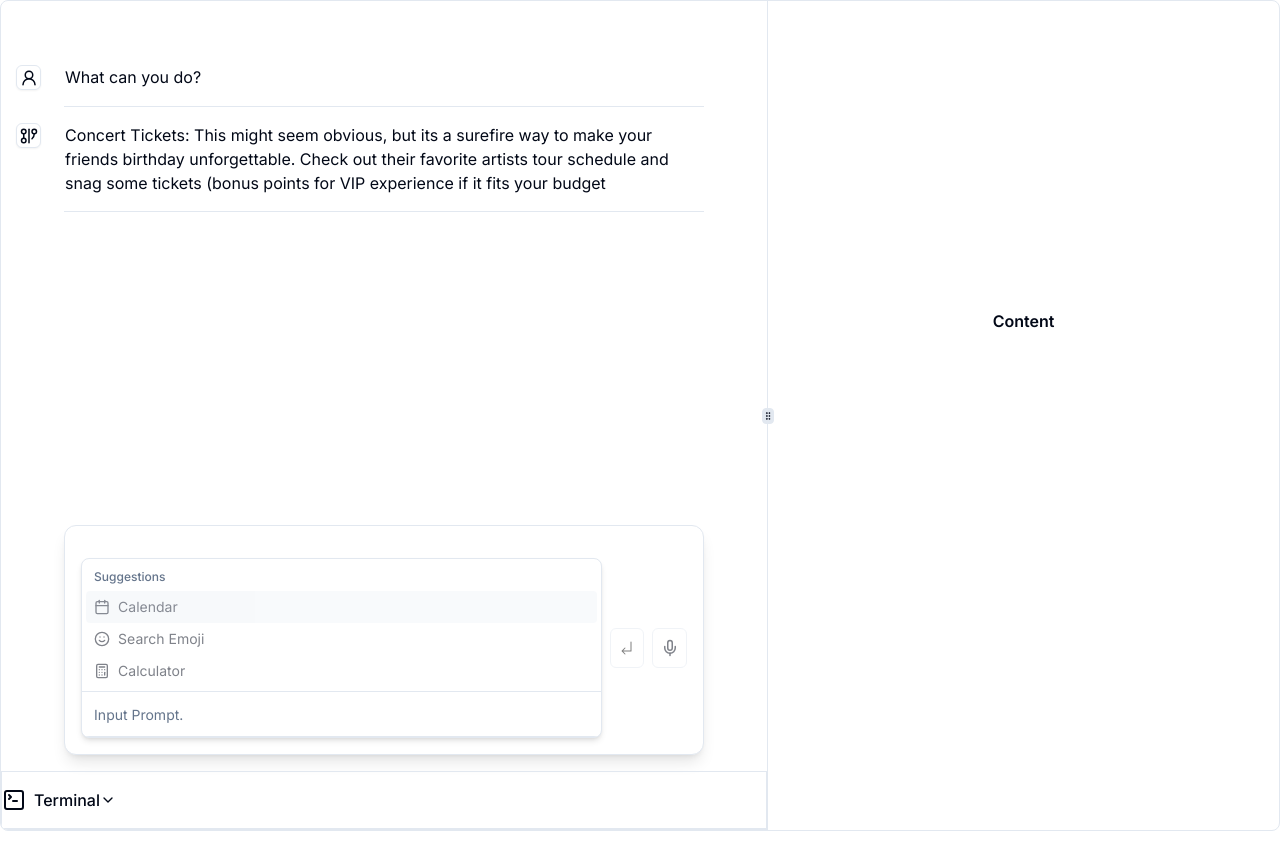
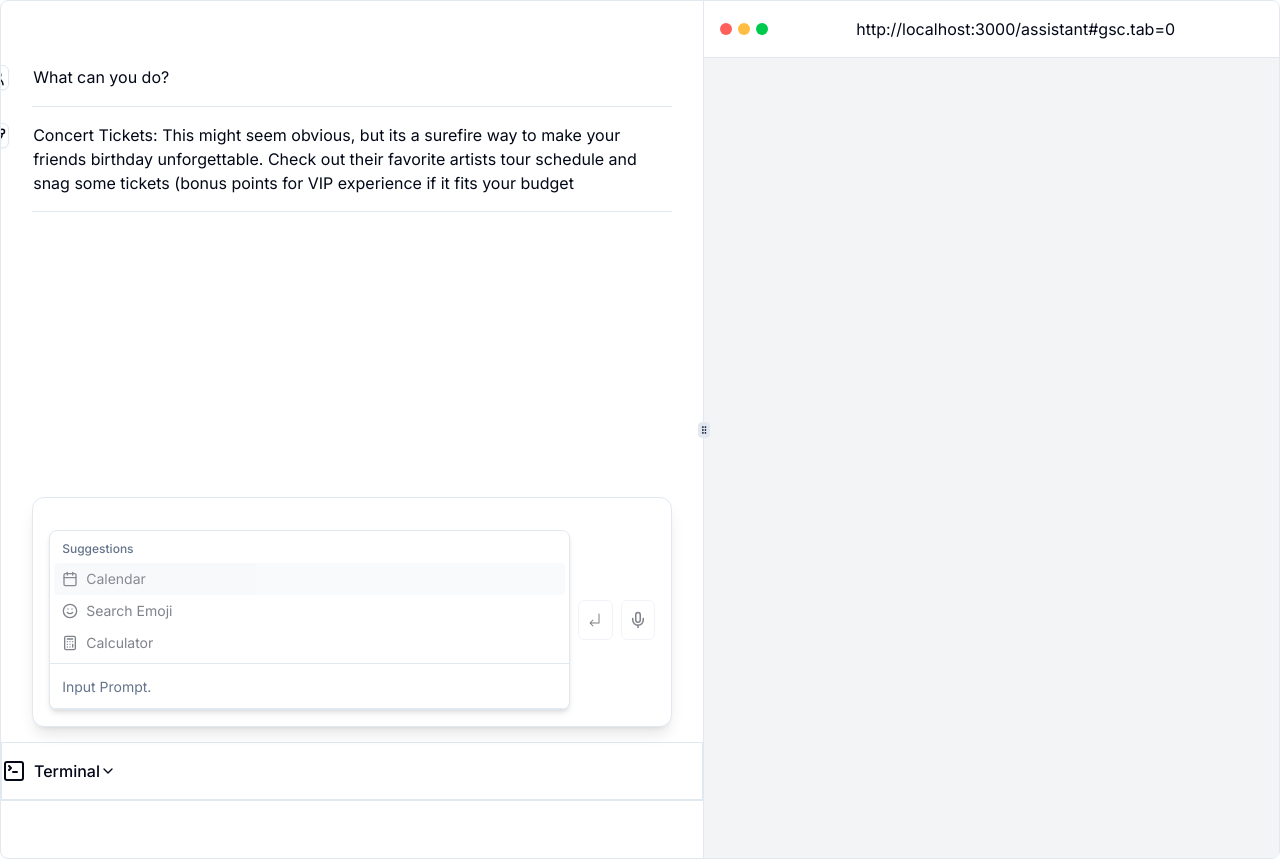
Before and after one commit to SujalChoudhari/CodeshastraX, a Next.js app in the folder frontend/: page /assistant in a window 1280 px wide. Before the commit the page ends 831 px from the top, so only its background shows below. Built offline with nearby package versions, Linux system fonts and the light colour scheme.

Commit message:
ui added framer

```diff
--- /dev/null
+++ b/frontend/public/browser.html
@@ -0,0 +1,3 @@
+ <script async src="https://cse.google.com/cse.js?cx=263e2e4db051b97ca">
+</script>
+<div class="gcse-search"></div>
--- a/frontend/src/app/assistant/page.tsx
+++ b/frontend/src/app/assistant/page.tsx
@@ -5,6 +5,7 @@ import {
   ResizablePanel,
   ResizablePanelGroup,
 } from "@/components/ui/resizable"
+import styles from './window.module.css';
 
 import {
   Calculator,
@@ -57,6 +58,12 @@ export default function page() {
   )
 
   const [chatbotResponse, setChatbotResponse] = useState<string | null>(null);
+  const [animatePrompt, setAnimatePrompt] = useState(false); // State to control animation
+  const handleTriggerClick = () => {
+    setAnimatePrompt(true); // Toggle animation state
+    setTimeout(() => setAnimatePrompt(false), 500); // Reset animation state after 500ms
+  };
+
 
   useEffect(() => {
     // Simulate fetching the chatbot response from the backend
@@ -68,6 +75,8 @@ export default function page() {
 
     fetchResponse();
   }, []); // Empty dependency array means this effect runs once on component mount
+
+
   return (
 
 
@@ -78,12 +87,12 @@ export default function page() {
         direction="horizontal"
         className=" rounded-lg border"
       >
-        <ResizablePanel defaultSize={60}>
-          <div className="flex flex-col">
+        <ResizablePanel defaultSize={55}>
+          <div className="h-screen flex flex-col">
 
 
 
-            <ScrollArea className="mt-16 min-h-[460px]">
+            <ScrollArea className="mt-16 min-h-max h-[460px]">
 
               <div className="mx-auto max-w-2xl px-4">
                 <div>
@@ -144,6 +153,13 @@ export default function page() {
 
 
             {/* prompt box */}
+            <motion.div
+              animate={{
+                y: animatePrompt ? [-70, 20, 0] : 1,
+
+              }} // Scale up slightly when animating
+              transition={{ duration: 0.5, ease: "easeInOut" }} // Define the transition
+            >
               <div className="mx-auto w-full sm:max-w-2xl sm:px-4">
                 <div className="bg-background  space-y-4 flex flex-row items-center gap-2  border-t px-4  shadow-lg sm:rounded-xl sm:border md:py-4 ">
                   <Command className="rounded-lg border shadow-md mt-4">
@@ -189,12 +205,14 @@ export default function page() {
                   </Button>
                 </div>
 
+
               </div>
+            </motion.div>
             <Accordion type="single" collapsible className="w-full border mt-4">
               <AccordionItem value="item-1">
                 <div className="items-center flex">
-          <SquareTerminal className=''/>
-          <AccordionTrigger className='ml-2'>Terminal</AccordionTrigger>
+                  <SquareTerminal className='' />
+                  <AccordionTrigger className='ml-2 ' onClick={handleTriggerClick}>Terminal</AccordionTrigger>
                 </div>
                 <AccordionContent className='px-4 '>
 
@@ -226,11 +244,21 @@ export default function page() {
 
         </ResizablePanel>
         <ResizableHandle withHandle />
-        <ResizablePanel defaultSize={40}>
-          <div className="flex h-[80vh] items-center justify-center p-24">
-            <span className="font-semibold">Content</span>
+        <ResizablePanel defaultSize={45}>
 
-
+          <div className="flex flex-col items-center justify-center bg-white">
+            <div className="flex items-center justify-between w-full  p-4 border-b">
+              <div className="flex space-x-1.5">
+                <div className="w-3 h-3 bg-[#FF605C] rounded-full" />
+                <div className="w-3 h-3 bg-[#FFBD44] rounded-full" />
+                <div className="w-3 h-3 bg-[#00CA4E] rounded-full" />
+              </div>
+              <span className="text-md ">http://localhost:3000/assistant#gsc.tab=0</span>
+              <div />
+            </div>
+            <div className="flex items-center justify-center w-full  h-full bg-gray-100">
+              <iframe src='/browser.html' className='w-full h-[800px]' />
+            </div>
           </div>
         </ResizablePanel>
       </ResizablePanelGroup>
--- /dev/null
+++ b/frontend/src/app/assistant/window.module.css
@@ -0,0 +1,39 @@
+.window {
+    /* background-color: #111111; */
+    /* color: #fff; */
+    border: 1px solid #666;
+    border-radius: 4px;
+    margin: 16px 8px;
+    padding: 16px;
+}
+
+.window-bar {
+    padding-bottom: 16px;
+}
+
+.window-dots {
+    display: flex;
+}
+
+.dot {
+    width: 12px;
+    height: 12px;
+    border-radius: 50%;
+    margin-right: 4px;
+    /* Define different colors for each dot */
+}
+
+.dot:first-child {
+    background-color: #ff605c;
+    /* Red color */
+}
+
+.dot:nth-child(2) {
+    background-color: #4ec7f3;
+    /* Blue color */
+}
+
+.dot:nth-child(3) {
+    background-color: #ffcc00;
+    /* Yellow color */
+}
--- /dev/null
+++ b/frontend/src/app/browser/page.tsx
@@ -0,0 +1,38 @@
+"use client"
+import React, { useState } from 'react';
+
+const Browser: React.FC = () => {
+ const [url, setUrl] = useState<string>('');
+ const [htmlContent, setHtmlContent] = useState<string>('');
+
+ const fetchHtmlContent = async () => {
+    try {
+      const response = await fetch(url);
+      console.log(response)
+      if (!response.ok) {
+        throw new Error('Network response was not ok');
+      }
+      const data = await response.json();
+      setHtmlContent(data.html_content);
+    } catch (error) {
+      console.error('Error fetching HTML content:', error);
+    }
+ };
+
+ return (
+    <div>
+      <input
+        type="text"
+        value={url}
+        onChange={(e) => setUrl(e.target.value)}
+        placeholder="Enter URL"
+      />
+      <button onClick={fetchHtmlContent}>Fetch HTML Content</button>
+      <div>
+        <pre>{htmlContent}</pre>
+      </div>
+    </div>
+ );
+};
+
+export default Browser;
--- a/frontend/src/app/landing/page.tsx
+++ b/frontend/src/app/landing/page.tsx
@@ -1,5 +1,5 @@
 "use client"
-import React from 'react'
+import React, { useEffect, useState } from 'react'
 import Spline from '@splinetool/react-spline'
 
 export default function Landing() {
@@ -23,8 +23,11 @@ export default function Landing() {
           />
         </div>
 
+
       </header>
+      <div>hi</div>
     </main>
+
 
 
   )
```
Also changed, not shown: 1 other file (tests, documents, lock files or other folders). Lines whose indentation alone changed are shown as unchanged.
